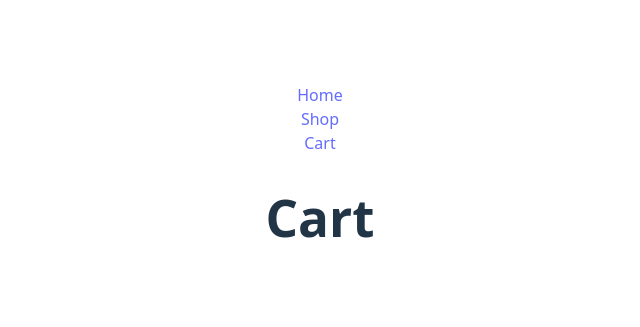
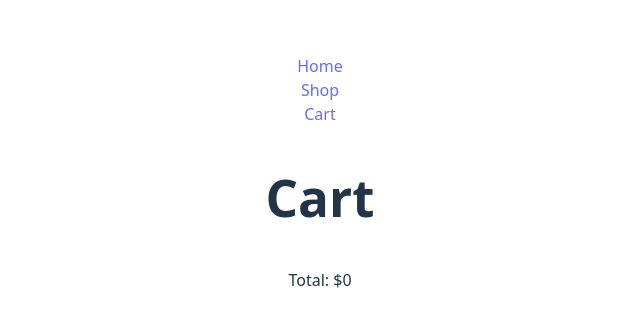
Before and after one commit to jkk290/shopping-cart, a React (Vite) app: page /cart in a window 1280 px wide. Shown: the part 219-546 px from the top of the page, without its empty margins (320-960 px from the left). Built offline with nearby package versions, Linux system fonts and the light colour scheme.

Commit message:
Implement cart checkout component

```diff
--- a/src/App.jsx
+++ b/src/App.jsx
@@ -1,4 +1,4 @@
-import { useContext, useState } from 'react'
+import { useState } from 'react'
 import './App.css'
 import NavBar from './assets/components/NavBar'
 import { Outlet } from 'react-router'
--- a/src/assets/components/ProductCard.jsx
+++ b/src/assets/components/ProductCard.jsx
@@ -27,9 +27,7 @@ const ProductCard = ({ title, image, price }) => {
             qty: qty,
             img: image
         };
-
         addItem(product);
-        console.log('Adding item ', product)
     };
 
     const handleChange = (e) => {
--- a/src/assets/pages/Cart.jsx
+++ b/src/assets/pages/Cart.jsx
@@ -1,6 +1,32 @@
+import { useContext } from "react";
+import { cartContext } from "../cartContext";
+
 const Cart = () => {
+    const { items } = useContext(cartContext);
+
+    const total = items.reduce((sum, item) => {
+        return sum + (item.price * item.qty)
+    }, 0.0)
+
     return (
-        <h1>Cart</h1>
+        <section>
+            <h1>Cart</h1>
+            <div>
+                <ul>
+                    {items.map((item) => {
+                        return (
+                            <li key={item.title}>
+                                <img src={item.img} alt={item.title} />
+                                <p>{item.title}</p>
+                                <p>Qty: {item.qty}</p>
+                                <p>Price: ${item.price}</p>
+                            </li>
+                        )
+                    })}
+                </ul>
+            </div>
+            <p>Total: ${total}</p>
+        </section>
     )
 }
 
```
